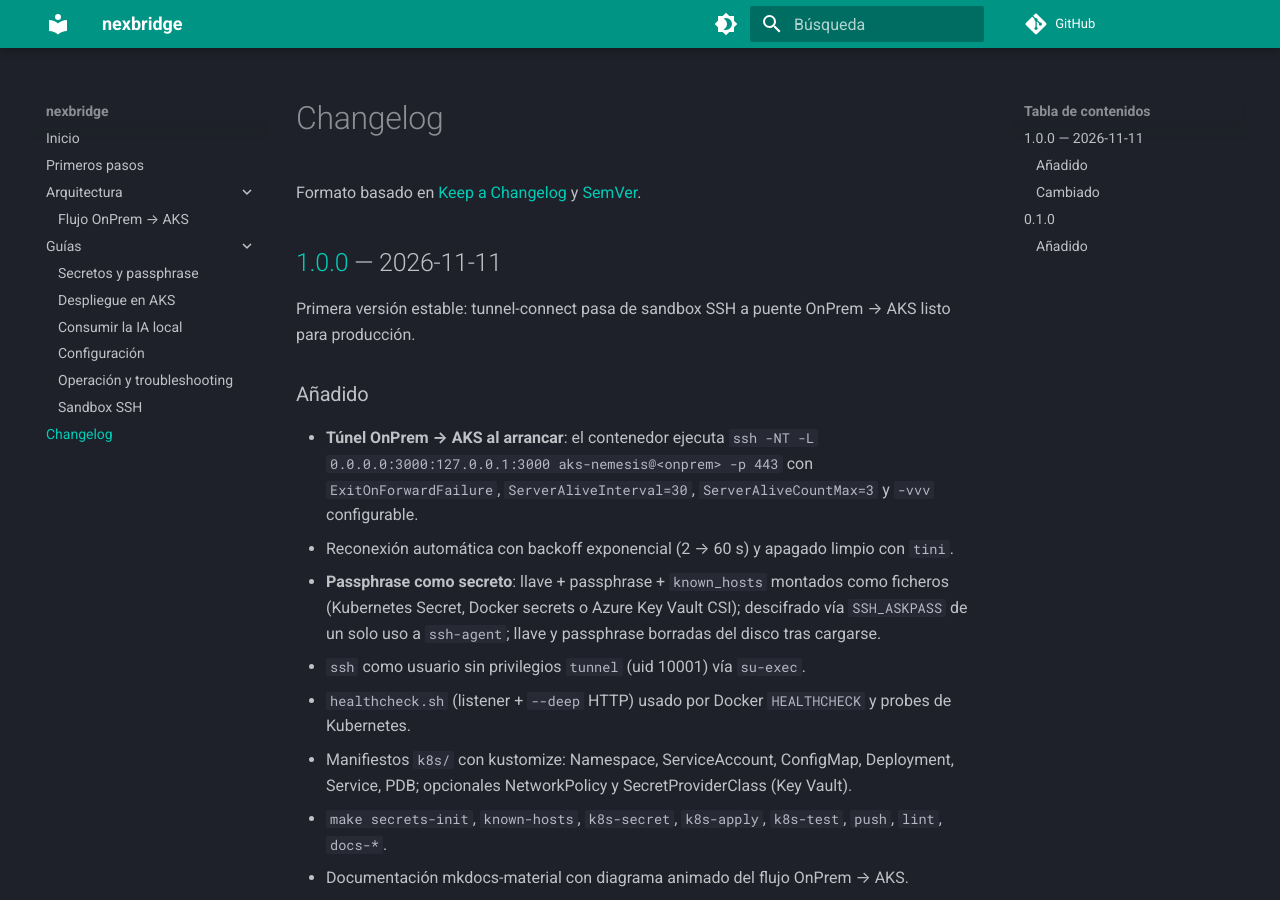
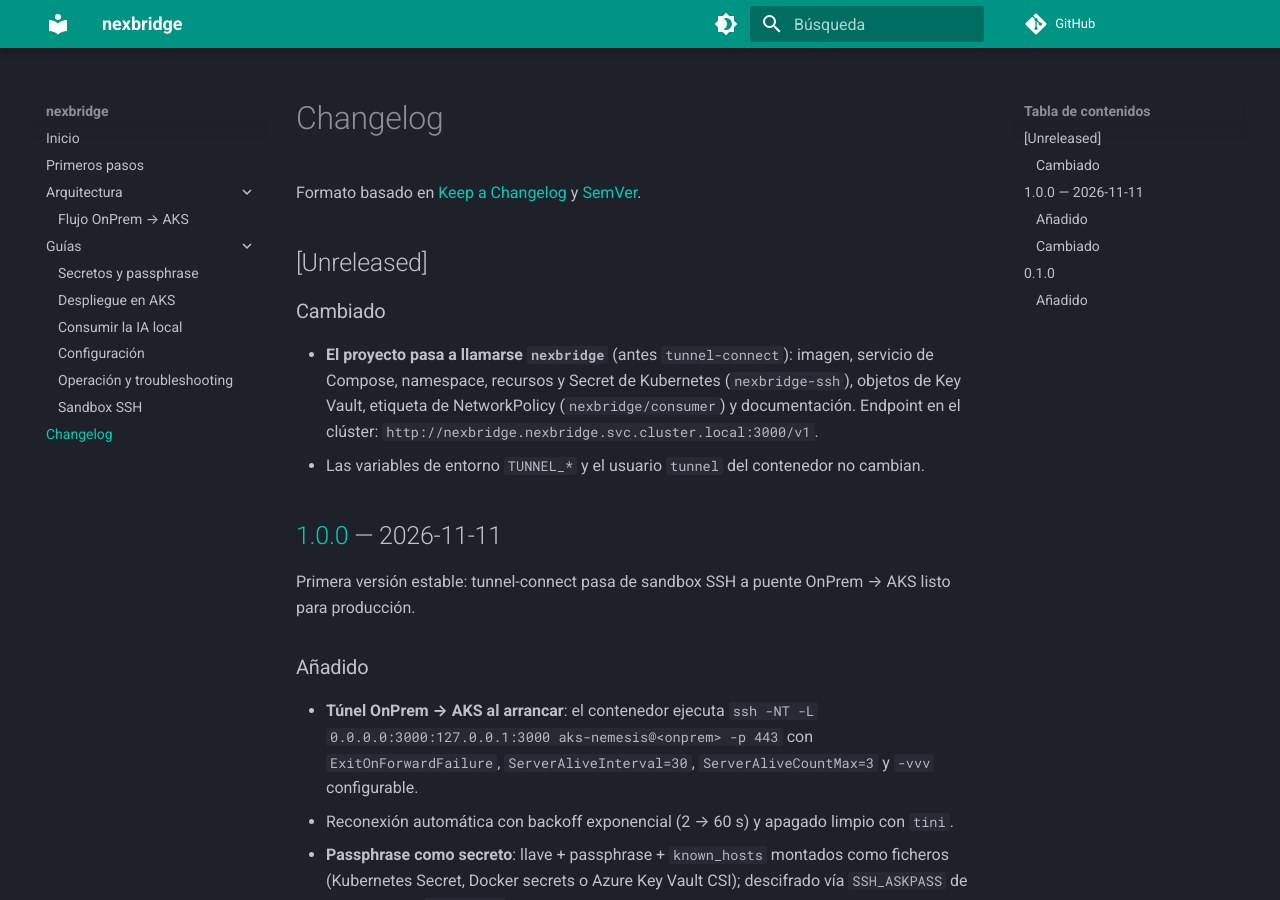
Before and after one commit to JGandiaC/NexBridge, an MkDocs documentation site: the page built from docs/docs/changelog.md, in a window 1280 px wide and 900 px high. Built offline with MkDocs 1.6.1 and Material for MkDocs 9.7.7, drawn with Linux system fonts in a browser that asks for light colours; comment, search, counter and statistics services are not loaded.

Commit message:
docs: note project rename in changelog

```diff
--- a/docs/docs/changelog.md
+++ b/docs/docs/changelog.md
@@ -1,6 +1,15 @@
 # Changelog
 
 Formato basado en [Keep a Changelog](https://keepachangelog.com/es-ES/1.1.0/) y [SemVer](https://semver.org/lang/es/).
+
+## [Unreleased]
+
+### Cambiado
+- **El proyecto pasa a llamarse `nexbridge`** (antes `tunnel-connect`): imagen, servicio de Compose,
+  namespace, recursos y Secret de Kubernetes (`nexbridge-ssh`), objetos de Key Vault, etiqueta de
+  NetworkPolicy (`nexbridge/consumer`) y documentación. Endpoint en el clúster:
+  `http://nexbridge.nexbridge.svc.cluster.local:3000/v1`.
+- Las variables de entorno `TUNNEL_*` y el usuario `tunnel` del contenedor no cambian.
 
 ## [1.0.0] — 2026-11-11
 
```
Also changed, not shown: CHANGELOG.md.
